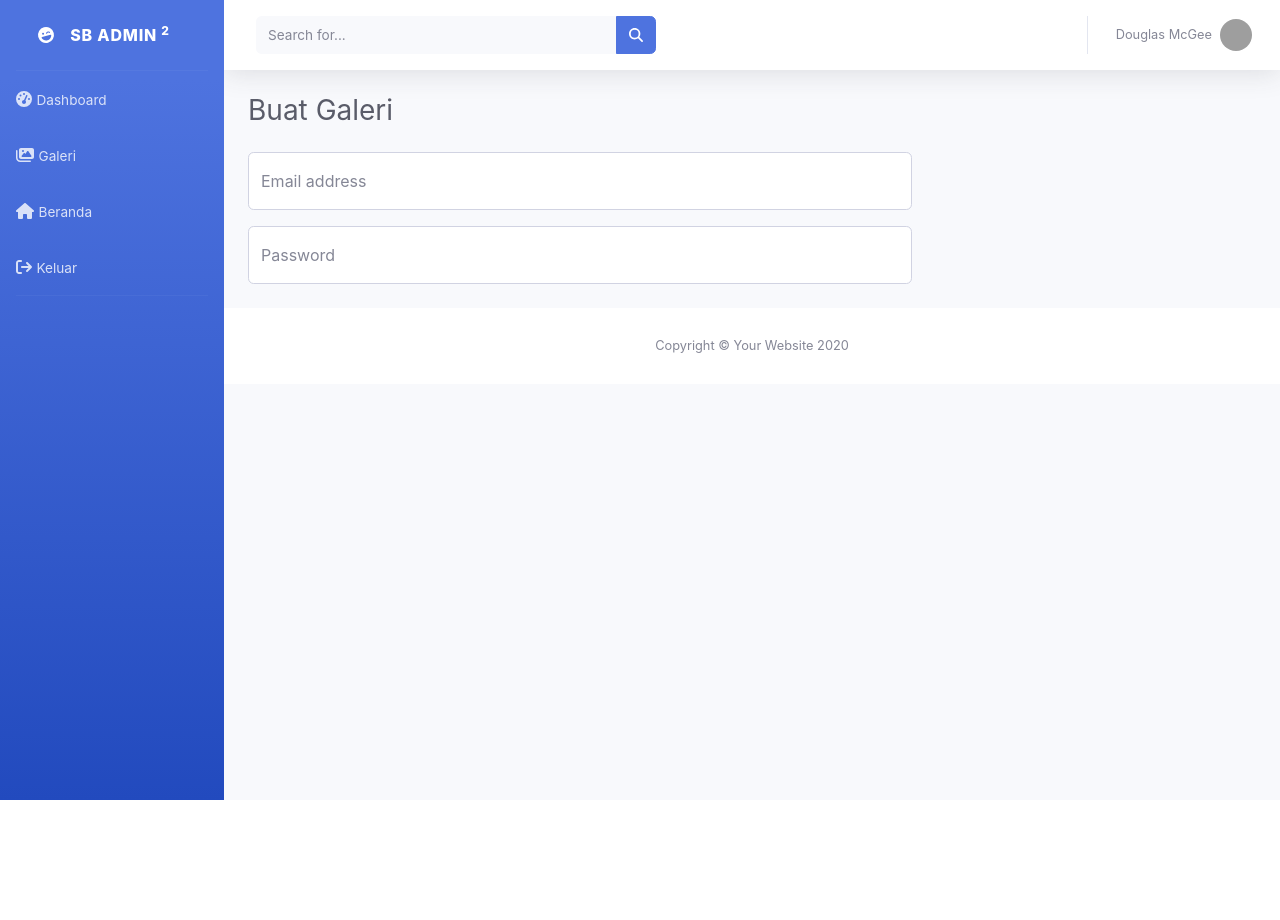
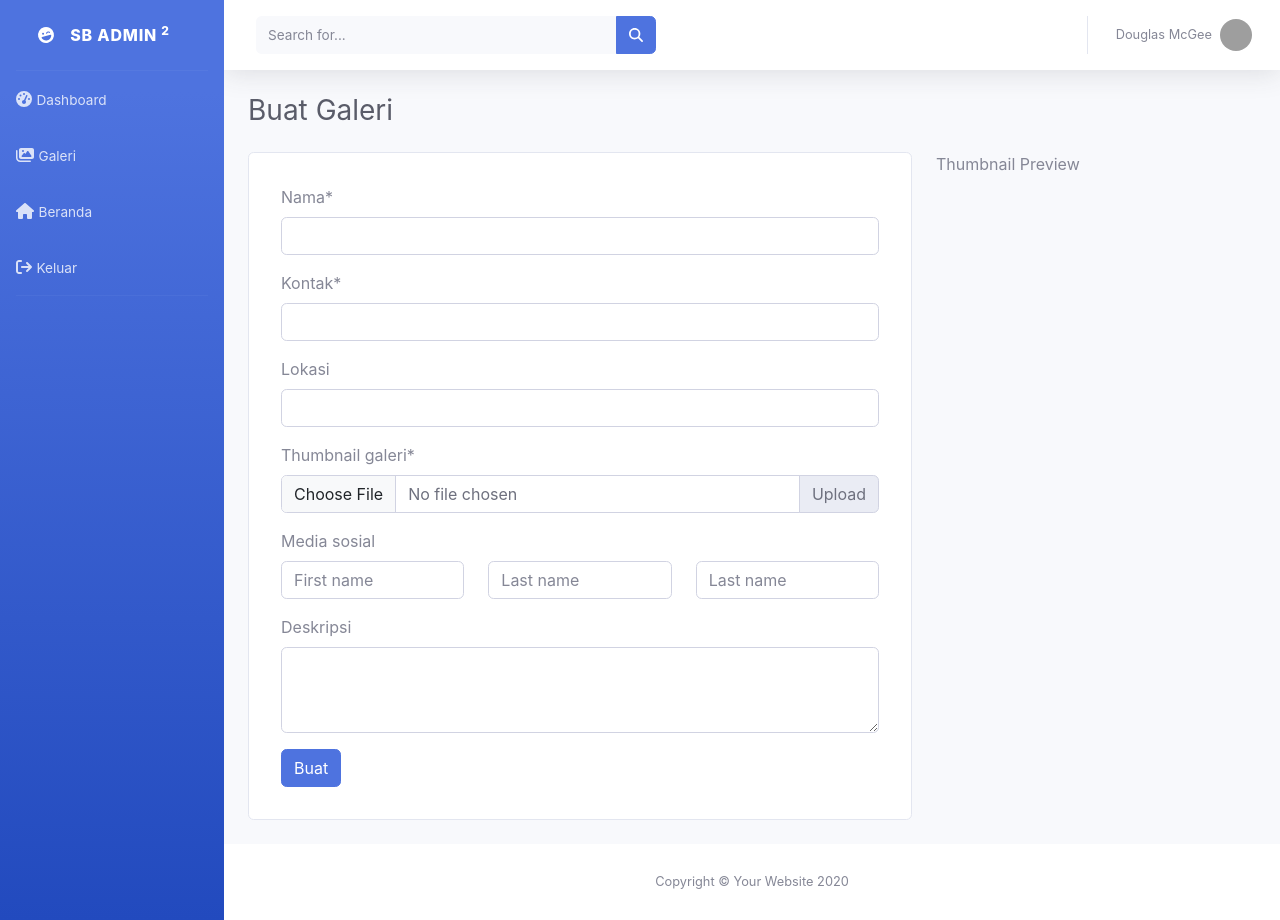
Before and after one commit to Billzerma/TA, a Django app: page /tambahGaleri/ in a window 1280 px wide. Before the commit the page ends 800 px from the top, so only its background shows below. Run offline with Django 5.2, Linux system fonts and the light colour scheme; some libraries are stand-ins or nearby versions; grey boxes are pictures that could not be loaded.

Commit message:
cappeekkk

```diff
--- a/luminanapp/static/luminance/css/tambahGaleri/style.css
+++ b/luminanapp/static/luminance/css/tambahGaleri/style.css
@@ -0,0 +1,5 @@
+.form-tambah-galeri{
+     background-color: #ffffff;;
+     padding: 32px;
+
+}
--- /dev/null
+++ b/luminanapp/static/luminance/js/tambahGaleri/script.js
@@ -0,0 +1,14 @@
+    const imageInput = document.getElementById('inputGroupFile02');
+    const imagePreview = document.getElementById('imagePreview');
+    const cardPreview = document.getElementById('cardPreview');
+
+    imageInput.addEventListener('change', (event) => {
+        const file = event.target.files[0];
+
+        if (file) {
+            imagePreview.src = URL.createObjectURL(file);
+            cardPreview.style.display = 'block'; // Tampilkan card
+        } else {
+            cardPreview.style.display = 'none'; // Sembunyikan card jika tidak ada gambar
+        }
+    });
--- a/luminanapp/templates/luminance/baseDash.html
+++ b/luminanapp/templates/luminance/baseDash.html
@@ -22,6 +22,7 @@
     <!-- Custom styles for this template-->
      <link rel="stylesheet" href="{% static 'luminance/css/bashDash/style.css' %}">
      <link rel="stylesheet" href="{% static 'luminance/css/mygaleri/style.css' %}">
+     <link rel="stylesheet" href="{% static 'luminance/css/tambahGaleri/style.css' %}">
 </head>
 <body>
 
@@ -41,6 +42,7 @@
 
     <!-- Core plugin JavaScript-->
     <script src="{% static 'luminance/js/dashboard/jquery.easing.min.js' %}"></script>
+    <script src="{% static 'luminance/js/tambahGaleri/script.js' %}"></script>
 
     <!-- Custom scripts for all pages-->
     <script src="{% static 'luminance/js/dashboard/sb-admin-2.min.js' %}"></script>
--- a/luminanapp/templates/luminance/tambahGaleri.html
+++ b/luminanapp/templates/luminance/tambahGaleri.html
@@ -10,23 +10,119 @@
 
       <div class="row">
         <div class="col-md-8">
-          <div class="form-floating mb-3">
+          <div class="container-fluid border rounded form-tambah-galeri">
+            <form>
+              <div class="mb-3">
+                <label for="exampleInputEmail1" class="form-label">Nama*</label>
                 <input
                   type="email"
                   class="form-control"
-              id="floatingInput"
-              placeholder="name@example.com"
+                  id="exampleInputEmail1"
+                  aria-describedby="emailHelp"
                 />
-            <label for="floatingInput">Email address</label>
               </div>
-          <div class="form-floating">
+              <div class="mb-3">
+                <label for="exampleInputPassword1" class="form-label"
+                  >Kontak*</label
+                >
                 <input
                   type="password"
                   class="form-control"
-              id="floatingPassword"
-              placeholder="Password"
+                  id="exampleInputPassword1"
                 />
-            <label for="floatingPassword">Password</label>
+              </div>
+
+              <div class="mb-3">
+                <label for="exampleInputPassword1" class="form-label"
+                  >Lokasi</label
+                >
+                <input
+                  type="password"
+                  class="form-control"
+                  id="exampleInputPassword1"
+                />
+              </div>
+
+              <label for="exampleInputPassword1" class="form-label"
+                >Thumbnail galeri*</label
+              >
+              <div class="input-group mb-3">
+                <input
+                  type="file"
+                  class="form-control"
+                  id="inputGroupFile02"
+                  accept="image/*"
+                />
+                <label class="input-group-text" for="inputGroupFile02"
+                  >Upload</label
+                >
+              </div>
+              <label for="exampleInputPassword1" class="form-label"
+                >Media sosial</label
+              >
+              <div class="row g-3">
+                <div class="col">
+                  <input
+                    type="text"
+                    class="form-control"
+                    placeholder="First name"
+                    aria-label="First name"
+                  />
+                </div>
+                <div class="col">
+                  <input
+                    type="text"
+                    class="form-control"
+                    placeholder="Last name"
+                    aria-label="Last name"
+                  />
+                </div>
+                <div class="col mb-3">
+                  <input
+                    type="text"
+                    class="form-control"
+                    placeholder="Last name"
+                    aria-label="Last name"
+                  />
+                </div>
+              </div>
+
+              <div class="mb-3">
+                <label for="exampleFormControlTextarea1" class="form-label"
+                  >Deskripsi</label
+                >
+                <textarea
+                  class="form-control"
+                  id="exampleFormControlTextarea1"
+                  rows="3"
+                ></textarea>
+              </div>
+
+              <button type="submit" class="btn btn-primary">Buat</button>
+            </form>
+          </div>
+        </div>
+
+        <div class="col-md-4">
+          <label for="thum-preview">Thumbnail Preview</label>
+          <div
+            class="card sec-card-mygaleri"
+            style="width: 21rem; display: none"
+            id="cardPreview"
+          >
+            <img
+              src=""
+              class="card-img-top fit-image"
+              alt="Preview Image"
+              id="imagePreview"
+            />
+            <div class="card-body">
+              <h5 class="card-title">Nama Galeri</h5>
+              <p class="card-text">
+                Deskripsi galeri mu, isi bagian ini untuk menarik minat banyak orang
+              </p>
+
+            </div>
           </div>
         </div>
       </div>
```
Lines whose indentation alone changed are shown as unchanged.
